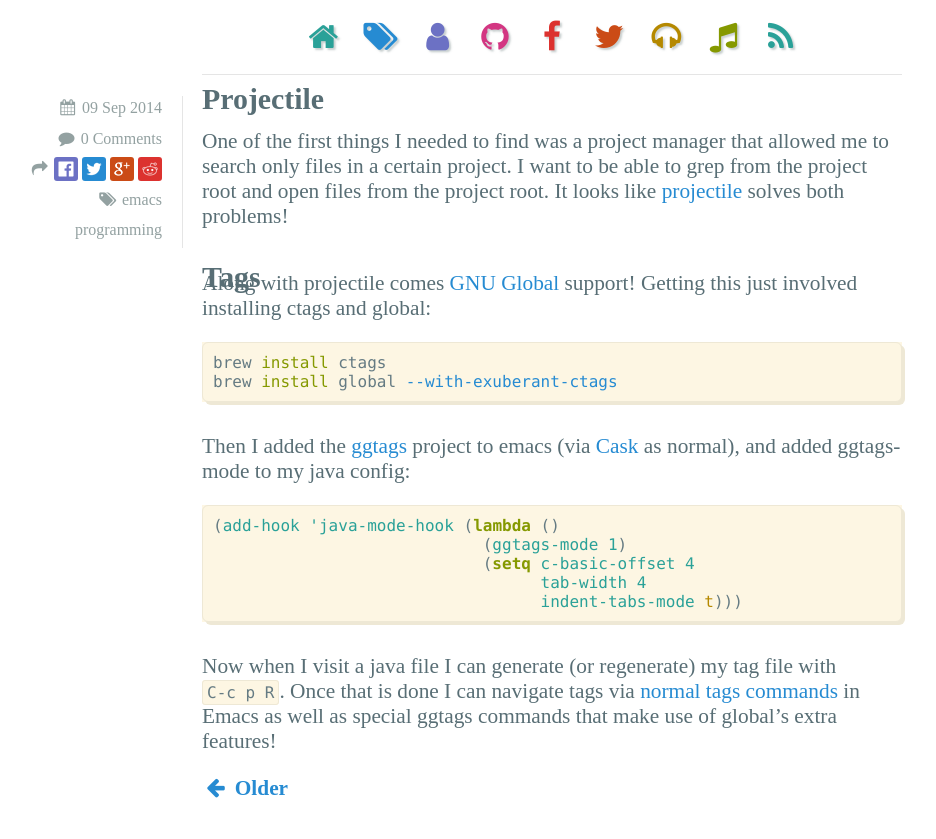
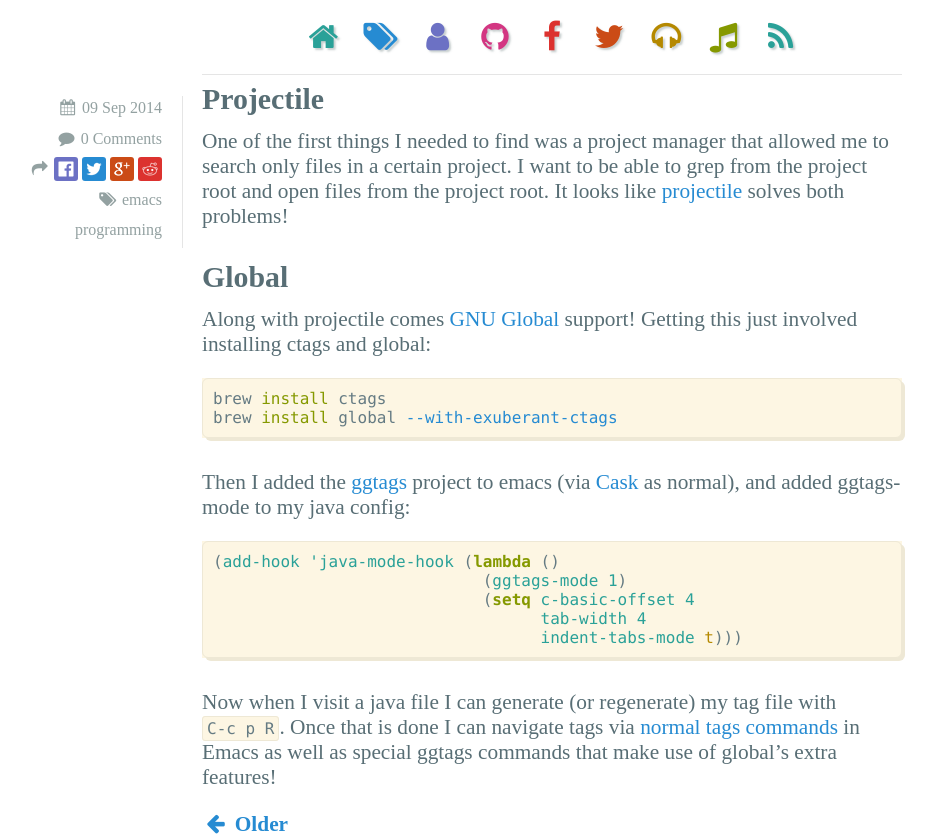
Before and after one commit to kelsin/mx.kelsin.net, a Jekyll site: the page built from _posts/2014-09-09-projectile-and-global-in-emacs.md, in a window 1280 px wide and 900 px high, scrolled down 545 px, cut to the strip 0-839 px from the top of the window. Shown: the whole strip, without its empty margins (88-1024 px from the left). Built offline with Jekyll 4.4.1, drawn with Linux system fonts in a browser that asks for light colours; nearby versions of some CDN libraries; Markdown is read by kramdown in place of the engine named in the settings; a script that is not in the unit is left out; comment, search, counter and statistics services are not loaded.

Commit message:
Need to fix CSS, for now changing header

```diff
--- a/_posts/2014-09-09-projectile-and-global-in-emacs.md
+++ b/_posts/2014-09-09-projectile-and-global-in-emacs.md
@@ -19,7 +19,7 @@
 project root and open files from the project root. It looks like
 [projectile](https://github.com/bbatsov/projectile) solves both problems!
 
-## Tags
+## Global
 
 Along with projectile comes [GNU Global](http://www.gnu.org/software/global/)
 support! Getting this just involved installing ctags and global:
```
